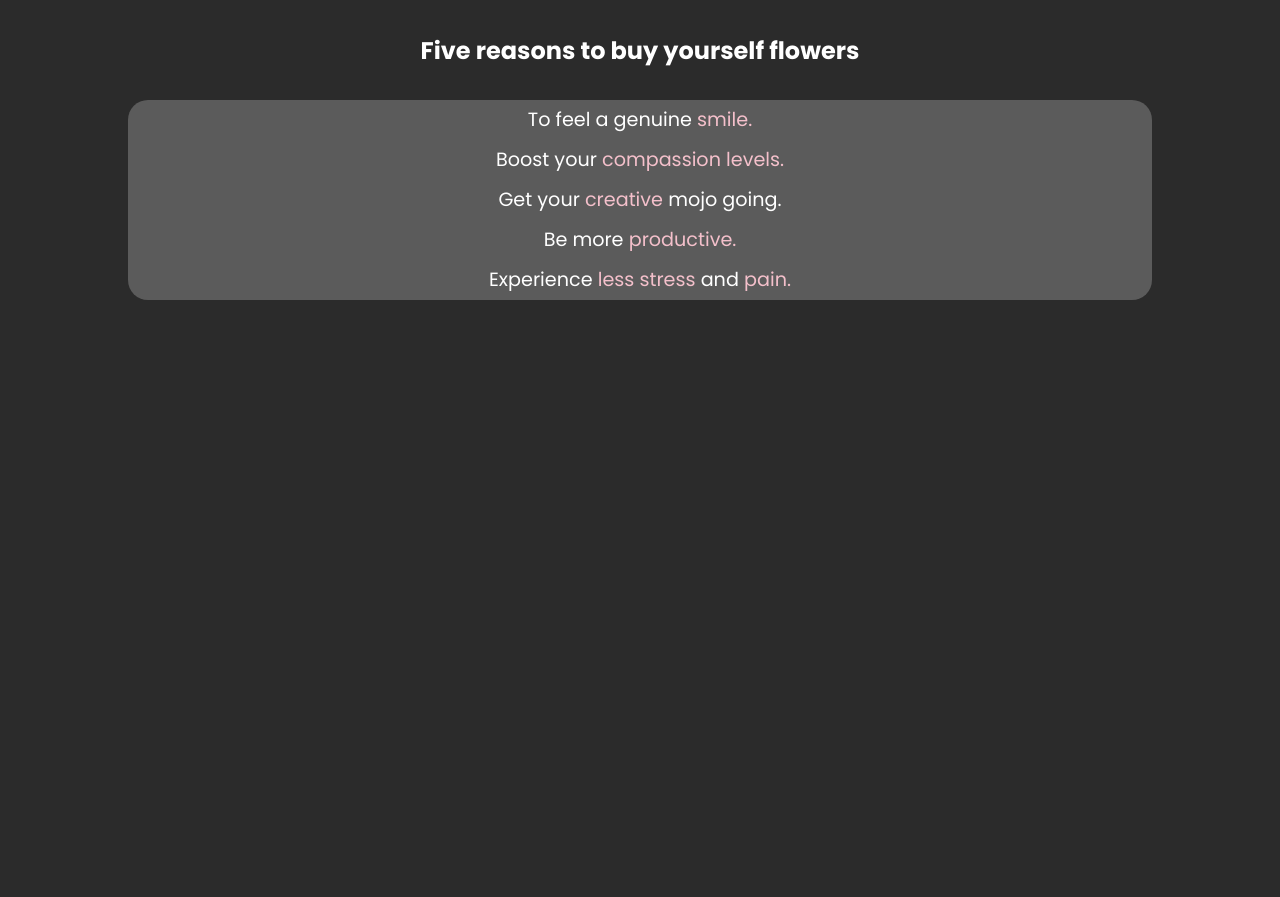
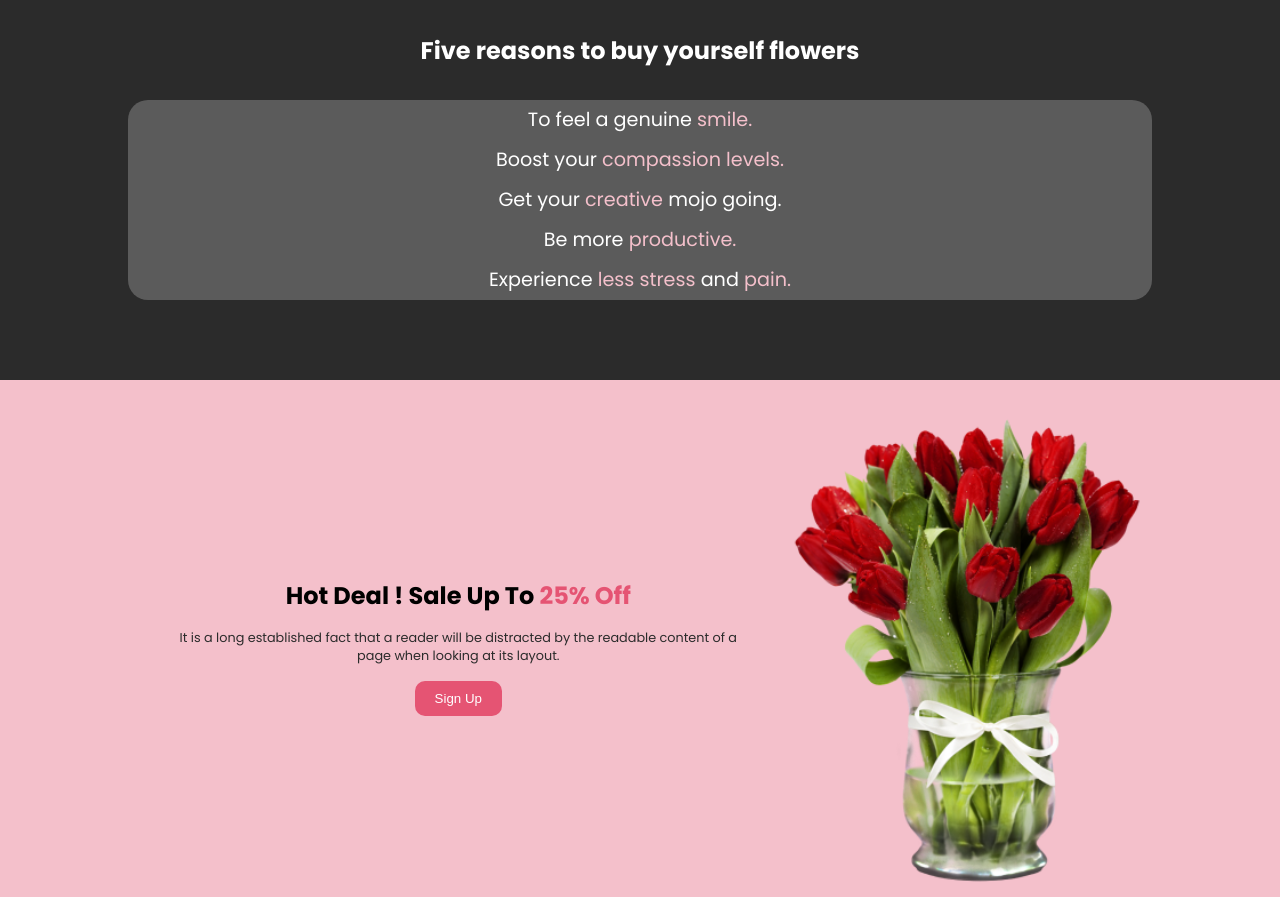
Before and after one commit to hemel17/assignment-01, a plain HTML site: page index.html in a window 1280 px wide. Shown: the part 1582-2479 px from the top of the page. Before the commit the page ends 1882 px from the top, so only its background shows below. Drawn offline with Linux system fonts and the light colour scheme.

Commit message:
deals section done

```diff
--- a/index.html
+++ b/index.html
@@ -73,6 +73,29 @@
             <li>Experience <span class="color">less stress</span> and <span class="color">pain.</span></li>
         </ul>
       </section>
+
+      <!-- hot deals -->
+      <section id="deal">
+        <section class="container flex">
+          <!-- deals texts -->
+          <section id="d-text" class="flex">
+            <h2>Hot Deal ! Sale Up To <span class="off">25% Off</span></h2>
+            <p>
+                It is a long established fact that a reader will be distracted by the readable
+                content of a page when looking at its layout.
+            </p>
+            <button class="btn"><a href="#">Sign Up</a></button>
+          </section>
+          <!-- deals image -->
+          <section id="d-image">
+            <figure>
+              <img src="assets/flower04.png" alt="a bunch of red Flower" />
+            </figure>
+          </section>
+        </section>
+      </section>
+
+      <!-- social section -->
     </main>
   </body>
 </html>
--- a/style.css
+++ b/style.css
@@ -117,6 +117,7 @@ a {
   text-decoration: underline;
 }
 
+/* reasons to buy flower */
 #reasons {
     margin-top: 5rem;
   text-align: center;
@@ -133,3 +134,39 @@ a {
   line-height: 2.5rem;
   font-size: 1.2rem;
 }
+
+/* hot deals */
+#deal{
+    background-color: #f4c0cb;
+    padding-top: 2rem;
+    margin-top: 5rem;
+}
+
+#d-text {
+    text-align: left;
+    flex-direction: column;
+    align-items: center;
+    justify-content: center;
+    margin: 3rem;
+    text-align: center;
+  }
+
+  #d-text * {
+    margin-bottom: 1rem;
+  }
+
+  #d-text h2 {
+    color: #000;
+  }
+
+  #d-text p {
+    color: #2b2b2b;
+  }
+
+  #d-text .off{
+    color: #e55473;
+  }
+
+  #d-image img {
+    height: 30rem;
+  }
```
